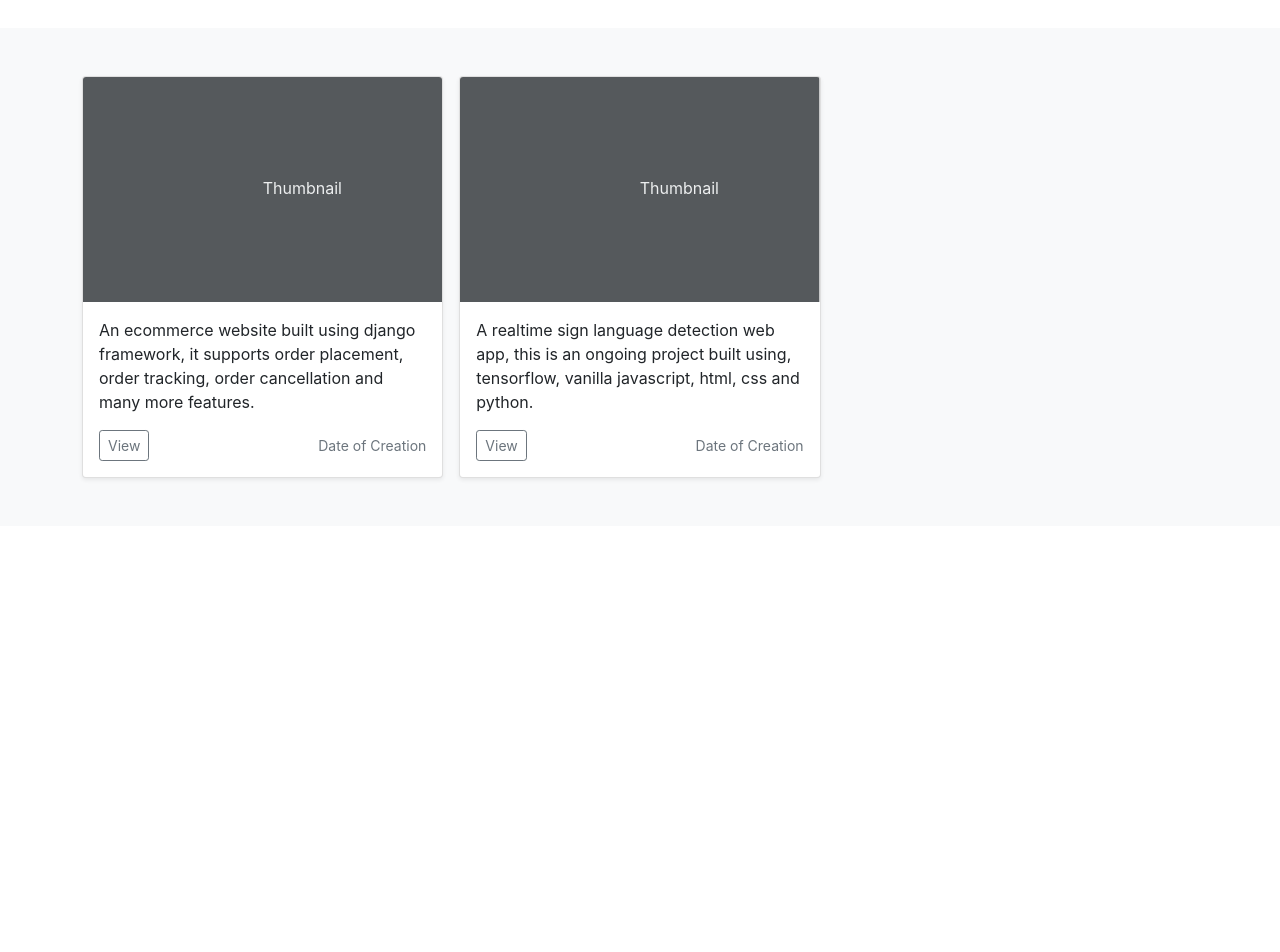
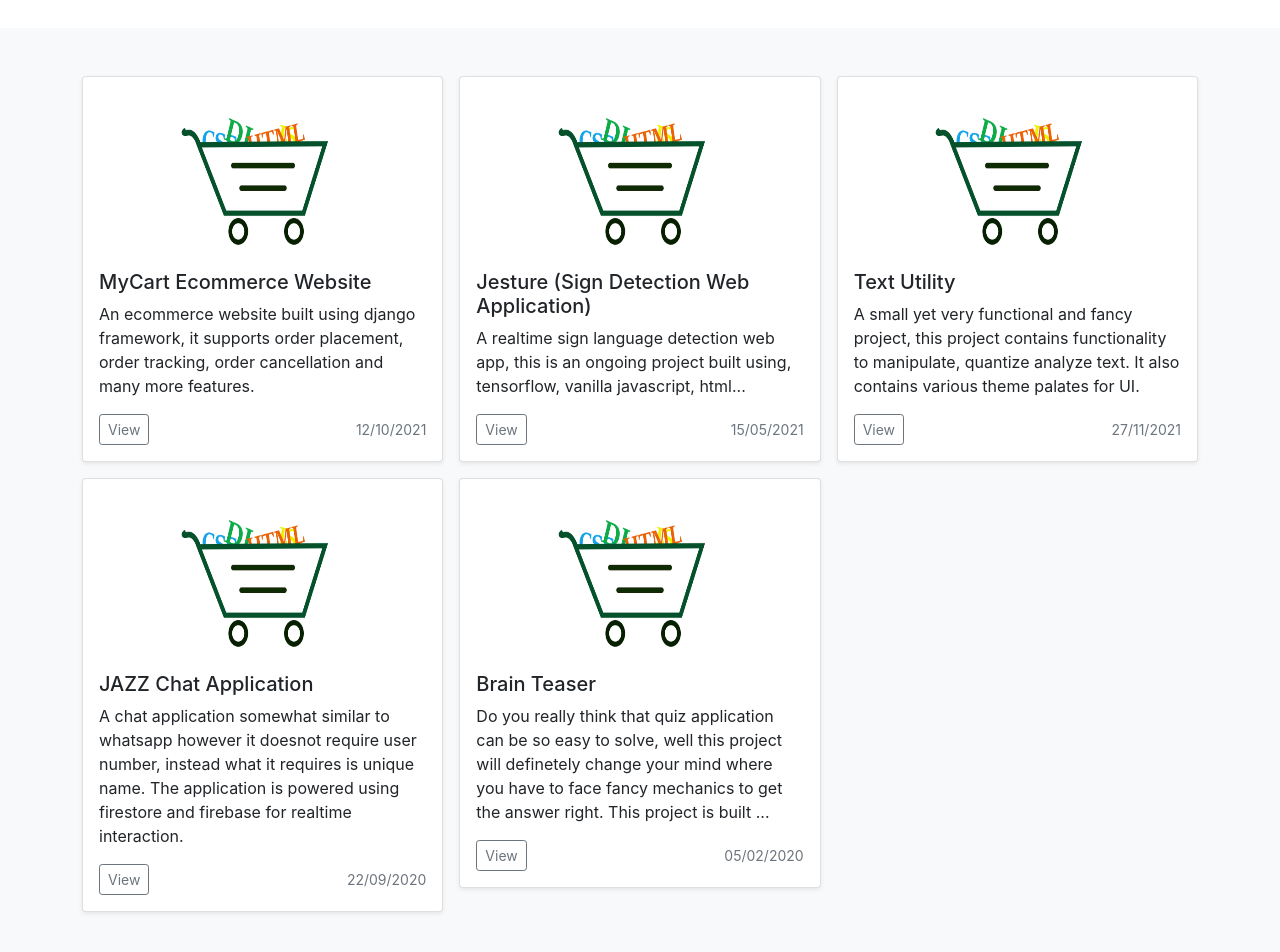
Before and after one commit to Blazexsam27/Portfolio, a React (Create React App) app: page /projects in a window 1280 px wide. Shown: the part 416-1368 px from the top of the page. Before the commit the page ends 942 px from the top, so only its background shows below. Built offline with nearby package versions, Linux system fonts and the light colour scheme.

Commit message:
updated projects page, added github links, local image rendering

```diff
--- a/src/components/Projects.js
+++ b/src/components/Projects.js
@@ -1,13 +1,16 @@
 import React from "react";
+import { Link } from "react-router-dom";
+import mycart_logo from "./assets/images/mycart_logo.png";
+import "./projects.css";
 
 export default function Projects() {
   return (
     <>
-      <section class="py-5 text-center container">
-        <div class="row py-lg-5">
-          <div class="col-lg-6 col-md-8 mx-auto">
-            <h1 class="fw-light">My Projects</h1>
-            <p class="lead text-muted">
+      <section className="py-5 text-center container">
+        <div className="row py-lg-5">
+          <div className="col-lg-6 col-md-8 mx-auto">
+            <h1 className="fw-light">My Projects</h1>
+            <p className="lead text-muted">
               Here are some of the open source project which I built using
               various technologies. You can find the complete source code by
               visiting the link present in each card.
@@ -16,87 +19,162 @@ export default function Projects() {
         </div>
       </section>
 
-      <div class="album py-5 bg-light">
-        <div class="container">
-          <div class="row row-cols-1 row-cols-sm-2 row-cols-md-3 g-3">
-            <div class="col">
-              <div class="card shadow-sm">
-                <svg
-                  class="bd-placeholder-img card-img-top"
-                  width="100%"
-                  height="225"
-                  xmlns="http://www.w3.org/2000/svg"
-                  role="img"
-                  aria-label="Placeholder: Thumbnail"
-                  preserveAspectRatio="xMidYMid slice"
-                  focusable="false"
-                >
-                  <title>Project 1</title>
-                  <rect width="100%" height="100%" fill="#55595c" />
-                  <text x="50%" y="50%" fill="#eceeef" dy=".3em">
-                    Thumbnail
-                  </text>
-                </svg>
+      <div className="album py-5 bg-light">
+        <div className="container">
+          <div className="row row-cols-1 row-cols-sm-2 row-cols-md-3 g-3">
+            <div className="col">
+              <div className="card shadow-sm">
+                <div className="cardImageContainer">
+                  <img src={mycart_logo} alt="" className="cardImageView" />
+                </div>
 
-                <div class="card-body">
-                  <p class="card-text">
+                {/* Project 1 */}
+                <div className="card-body">
+                  <h5>MyCart Ecommerce Website</h5>
+                  <p className="card-text">
                     An ecommerce website built using django framework, it
                     supports order placement, order tracking, order cancellation
                     and many more features.
                   </p>
-                  <div class="d-flex justify-content-between align-items-center">
-                    <div class="btn-group">
+                  <div className="d-flex justify-content-between align-items-center">
+                    <div className="btn-group">
+                      <Link to="//github.com/Blazexsam27/Mycart/tree/master">
                         <button
                           type="button"
-                        class="btn btn-sm btn-outline-secondary"
+                          className="btn btn-sm btn-outline-secondary"
                         >
                           View
                         </button>
+                      </Link>
                     </div>
-                    <small class="text-muted">Date of Creation</small>
+                    <small className="text-muted">12/10/2021</small>
                   </div>
                 </div>
               </div>
             </div>
-            <div class="col">
-              <div class="card shadow-sm">
-                <svg
-                  class="bd-placeholder-img card-img-top"
-                  width="100%"
-                  height="225"
-                  xmlns="http://www.w3.org/2000/svg"
-                  role="img"
-                  aria-label="Placeholder: Thumbnail"
-                  preserveAspectRatio="xMidYMid slice"
-                  focusable="false"
-                >
-                  <title>Project 2</title>
-                  <rect width="100%" height="100%" fill="#55595c" />
-                  <text x="50%" y="50%" fill="#eceeef" dy=".3em">
-                    Thumbnail
-                  </text>
-                </svg>
 
-                <div class="card-body">
-                  <p class="card-text">
+            {/* Project 2 */}
+            <div className="col">
+              <div className="card shadow-sm">
+                <div className="cardImageContainer">
+                  <img src={mycart_logo} alt="" className="cardImageView" />
+                </div>
+
+                <div className="card-body">
+                  <h5>Jesture (Sign Detection Web Application)</h5>
+                  <p className="card-text">
                     A realtime sign language detection web app, this is an
                     ongoing project built using, tensorflow, vanilla javascript,
-                    html, css and python.
+                    html...
                   </p>
-                  <div class="d-flex justify-content-between align-items-center">
-                    <div class="btn-group">
+                  <div className="d-flex justify-content-between align-items-center">
+                    <div className="btn-group">
+                      <Link to="https://github.com/Blazexsam27/SignDetectionWebApp">
                         <button
                           type="button"
-                        class="btn btn-sm btn-outline-secondary"
+                          className="btn btn-sm btn-outline-secondary"
                         >
                           View
                         </button>
+                      </Link>
                     </div>
-                    <small class="text-muted">Date of Creation</small>
+                    <small className="text-muted">15/05/2021</small>
                   </div>
                 </div>
               </div>
             </div>
+            {/* Project 3 */}
+            <div className="col">
+              <div className="card shadow-sm">
+                <div className="cardImageContainer">
+                  <img src={mycart_logo} alt="" className="cardImageView" />
+                </div>
+
+                <div className="card-body">
+                  <h5>Text Utility</h5>
+                  <p className="card-text">
+                    A small yet very functional and fancy project, this project
+                    contains functionality to manipulate, quantize analyze text.
+                    It also contains various theme palates for UI.
+                  </p>
+                  <div className="d-flex justify-content-between align-items-center">
+                    <div className="btn-group">
+                      <Link to="//github.com/Blazexsam27/TextUtils/tree/master">
+                        <button
+                          type="button"
+                          className="btn btn-sm btn-outline-secondary"
+                        >
+                          View
+                        </button>
+                      </Link>
+                    </div>
+                    <small className="text-muted">27/11/2021</small>
+                  </div>
+                </div>
+              </div>
+            </div>
+            {/* Project 4 */}
+            <div className="col">
+              <div className="card shadow-sm">
+                <div className="cardImageContainer">
+                  <img src={mycart_logo} alt="" className="cardImageView" />
+                </div>
+
+                <div className="card-body">
+                  <h5>JAZZ Chat Application</h5>
+                  <p className="card-text">
+                    A chat application somewhat similar to whatsapp however it
+                    doesnot require user number, instead what it requires is
+                    unique name. The application is powered using firestore and
+                    firebase for realtime interaction.
+                  </p>
+                  <div className="d-flex justify-content-between align-items-center">
+                    <div className="btn-group">
+                      <Link to="//github.com/Blazexsam27/jassChatApp">
+                        <button
+                          type="button"
+                          className="btn btn-sm btn-outline-secondary"
+                        >
+                          View
+                        </button>
+                      </Link>
+                    </div>
+                    <small className="text-muted">22/09/2020</small>
+                  </div>
+                </div>
+              </div>
+            </div>
+            {/* Project 5 */}
+            <div className="col">
+              <div className="card shadow-sm">
+                <div className="cardImageContainer">
+                  <img src={mycart_logo} alt="" className="cardImageView" />
+                </div>
+                <div className="card-body">
+                  <h5>Brain Teaser</h5>
+                  <p className="card-text">
+                    Do you really think that quiz application can be so easy to
+                    solve, well this project will definetely change your mind
+                    where you have to face fancy mechanics to get the answer
+                    right. This project is built ...
+                  </p>
+                  <div className="d-flex justify-content-between align-items-center">
+                    <div className="btn-group">
+                      <Link to="//github.com/Blazexsam27/brain_teaser">
+                        <button
+                          type="button"
+                          className="btn btn-sm btn-outline-secondary"
+                        >
+                          View
+                        </button>
+                      </Link>
+                    </div>
+                    <small className="text-muted">05/02/2020</small>
+                  </div>
+                </div>
+              </div>
+            </div>
+            {/* Project 6 */}
           </div>
         </div>
       </div>
--- /dev/null
+++ b/src/components/projects.css
@@ -0,0 +1,12 @@
+.cardImageContainer {
+  display: flex;
+  justify-content: center;
+  align-items: center;
+  position: relative;
+  margin: 5px;
+}
+
+.cardImageView {
+  width: 220px;
+  height: 167px;
+}
```
Also changed, not shown: src/components/assets/images/mycart_logo.png (added). Lines whose indentation alone changed are shown as unchanged.
